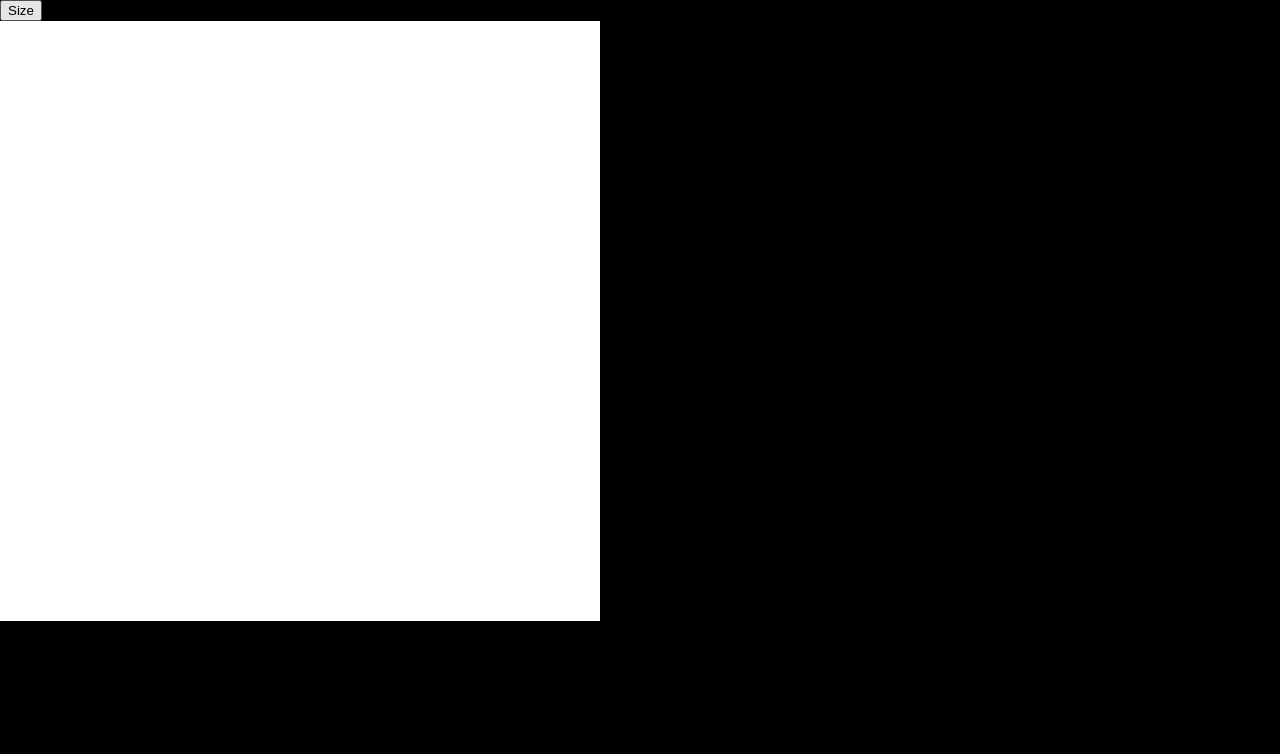
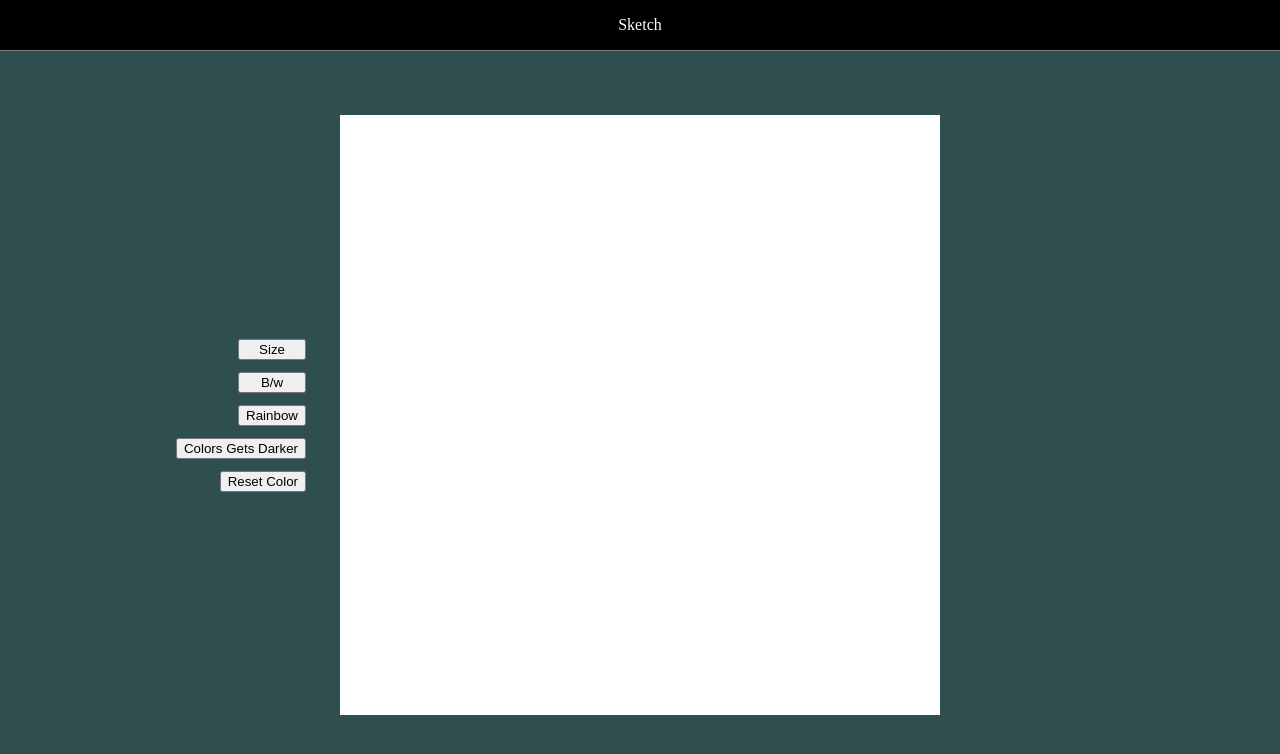
Before and after one commit to Ant-Ramzz/Etch-a-Sketch, a plain HTML site: page index.html in a window 1280 px wide. Drawn offline with Linux system fonts and the light colour scheme.

Commit message:
Completed project

```diff
--- a/index.html
+++ b/index.html
@@ -1,5 +1,9 @@
 <!DOCTYPE html>
 <html lang="en">
+    <div class = "Bar" >
+        <p> Sketch</p>
+
+    </div>
 <head>
     <meta charset="UTF-8">
     <meta name="viewport" content="width=device-width, initial-scale=1.0">
@@ -8,7 +12,17 @@
     <title>Document</title>
 </head>
 <body>
-    <button id="Sides">Size</button>
-    <div id="container"></div>
+    <div id="box">
+        <div id="buttons">
+        <button id="Sides" class="styles">Size</button>
+        <button id="B/w" class="styles">B/w</button>
+        <button id="Rainbow" class="styles">Rainbow</button>
+        <button id="Darker" class="styles" >Colors Gets Darker</button>
+        <button id="Reset Color" class="styles">Reset Color</button>
+        </div>
+        <div id="container"></div>
+        <div  id="Throw"></div>
+
+    </div>
 </body>
 </html>
--- a/script.js
+++ b/script.js
@@ -4,9 +4,13 @@ function removeAllChildNodes(parent) {
     }
 }
 
-
+let colorSetting = 2;
 const x = document.getElementById('container');
-const sizeButton =document.getElementById('Sides')
+const sizeButton =document.getElementById('Sides');
+const bW =document.getElementById('B/w');
+const rainbow =document.getElementById('Rainbow');
+const dark =document.getElementById('Darker');
+const reset = document.getElementById('Reset Color')
 let size = 100;
 sizeButton.addEventListener('click',() =>{
     do{
@@ -15,7 +19,15 @@ sizeButton.addEventListener('click',() =>{
     removeAllChildNodes(x)
     createDiv(size)
 })
-
+bW.addEventListener('click',() => colorSetting =1)
+rainbow.addEventListener('click',() => colorSetting =2)
+dark.addEventListener('click',() => {
+    (dark.textContent.includes('On')) ? dark.textContent ='Colors Gets Darker :Off':
+    dark.textContent ='Colors Gets Darker :On';
+})
+reset.addEventListener('click',() => {
+    removeAllChildNodes(x)
+    createDiv(size)})
 createDiv(size)
 
 function createDiv(y){
@@ -24,11 +36,27 @@ function createDiv(y){
     newDiv.classList.add('grid')
     newDiv.style.minHeight =((100)/(y)) + "%";
     newDiv.style.minWidth = ((100)/(y))+ "%";
+    newDiv.setAttribute('data-interacted',false)
+    newDiv.style.filter='brightness(100%)';
 
 
     newDiv.addEventListener('mouseenter', () => {
+        if (colorSetting ===1 ){
         newDiv.style.backgroundColor ='black'
+        }
+        else if (colorSetting ===2 && newDiv.dataset['interacted'] === 'false'){
+            newDiv.style.backgroundColor = randomHSLA()
+        }
+        else if (newDiv.dataset['interacted'] ==='true' && dark.textContent.includes("On")){
+            newDiv.style.filter ='brightness(' + ((parseInt(newDiv.style.filter.replace(/[^\d.-]/g, '')))-10) +"%)";
+        }
+
+
+        newDiv.dataset['interacted'] =true;
     } )
     x.appendChild(newDiv);
 }
 }
+function randomHSLA(){
+    return `hsla(${~~(360 * Math.random())}, 70%,  72%, 0.8)`
+}
--- a/style.css
+++ b/style.css
@@ -2,11 +2,23 @@
     display: flex;
     flex-wrap: wrap;
     background-color: white;
-    height: 600px;
-    width: 600px;
+    min-height: 600px;
+    min-width: 600px;
     flex-direction: row;
     justify-content: flex-start;
 
+
+}
+p{
+    color: white;
+}
+.Bar{
+    display: flex;
+    height: 50px;
+    background-color: black;
+    align-items: center;
+    border-bottom: 1px solid grey;
+    justify-content: center;
 }
 
 .grid{
@@ -19,7 +31,27 @@
 html, body{
     margin: 0;
     padding: 0;
-    background-color: black;
+    background-color:darkslategray;
+}
 
+#box{
+    display: flex;
+    justify-content: center;
+    padding-top: 5%;
 
 }
+#buttons{
+    flex: 1;
+    display: flex;
+    flex-direction: column;
+   align-items:flex-end;
+    justify-content: center;
+   gap: 2%;
+}
+#Throw {
+    flex: 1;
+}
+.styles{
+margin-right: 10%;
+min-width: 20%;
+}
```
